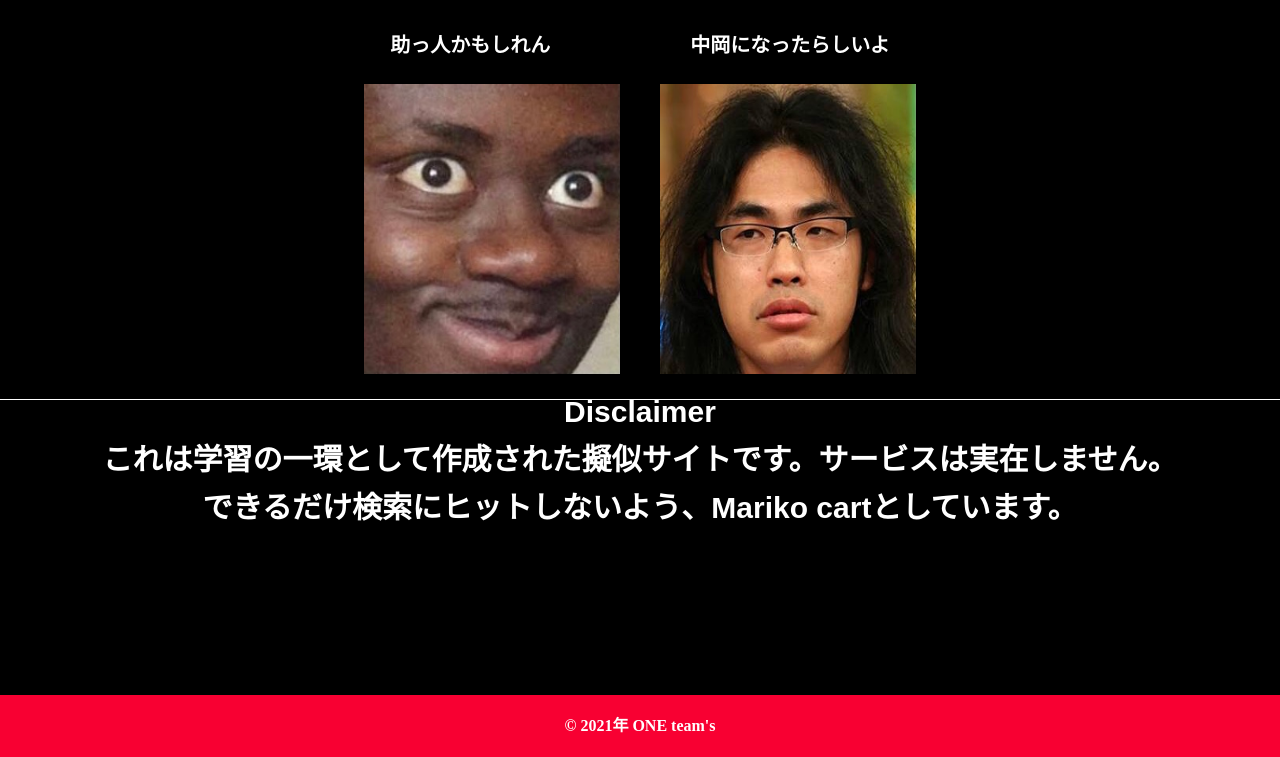
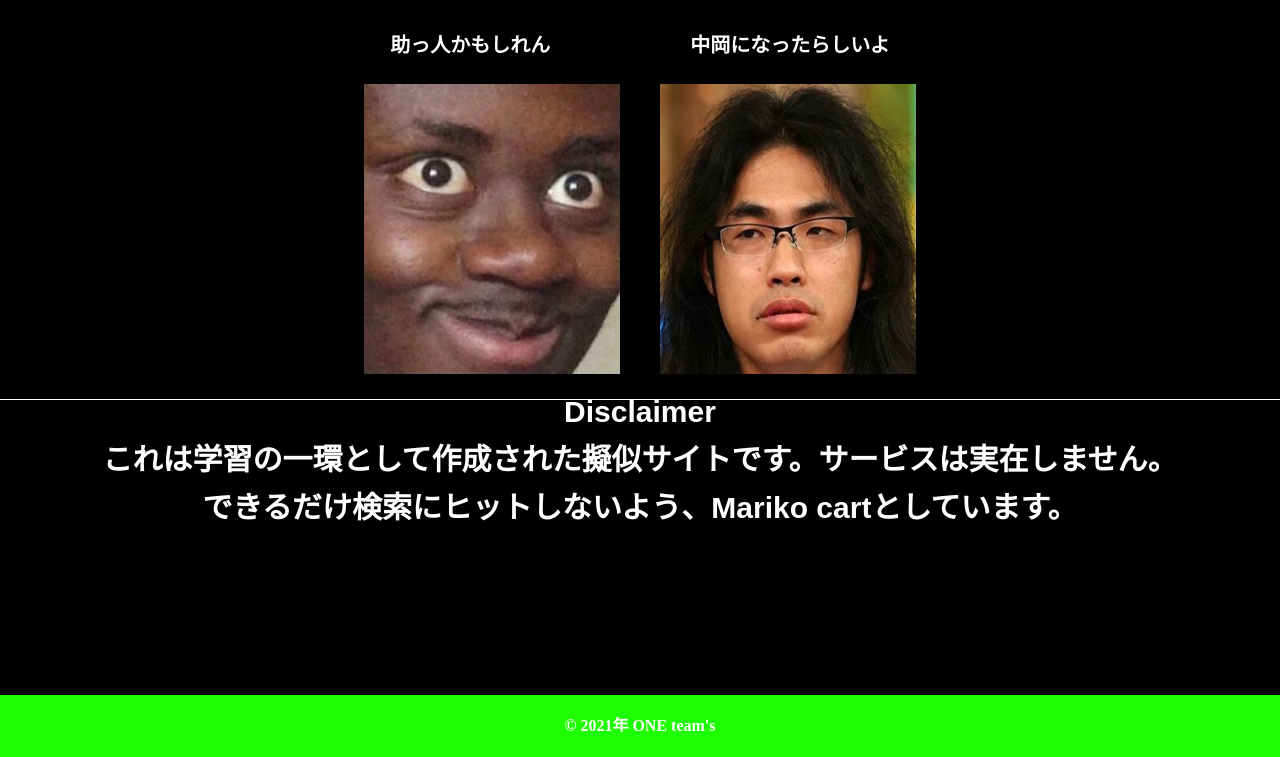
Before and after one commit to hirata423/First_Use_Github_HomePage, a plain HTML site: page index.html in a window 1280 px wide. Shown: the part 1948-2705 px from the top of the page. Drawn offline with Linux system fonts and the light colour scheme.

Commit message:
2-2commit

```diff
--- a/stylesheet.css
+++ b/stylesheet.css
@@ -132,8 +132,8 @@ img {
     }
 
 @media screen and (min-width: 600px) {
-    #header .header-list ul li{
-        color: chartreuse;
+    #footer{
+        background: rgb(30, 255, 0);
     }
     /* タブレット用レイアウト 600px以上の範囲に収めるデザインはこの中に記述 */
     }
```
